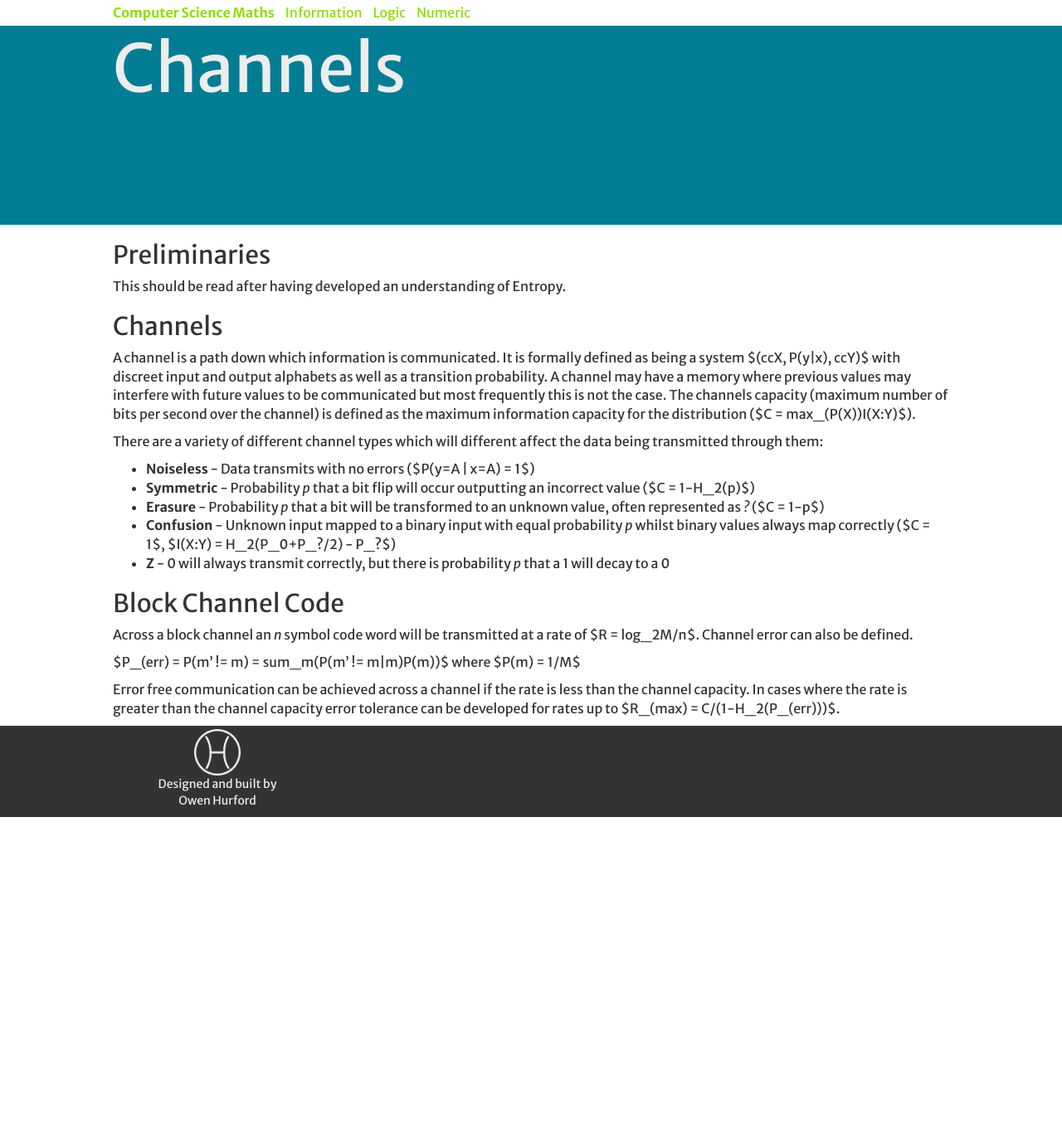
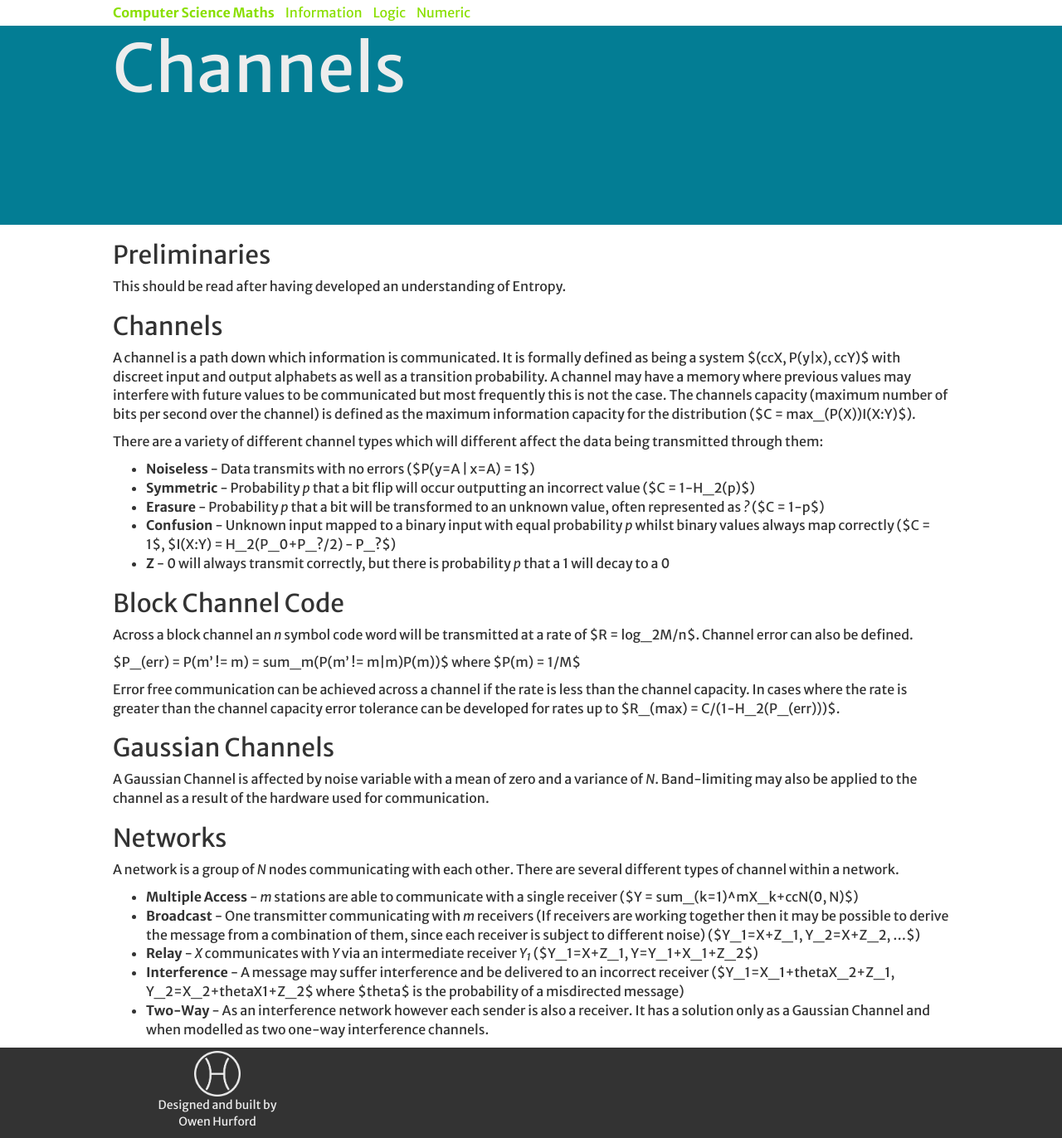
Before and after one commit to alwaysbusy/csmaths, a Jekyll site: the page built from topics/information/channels.md, in a window 1280 px wide. Shown: the whole page at 83% size. Built offline with Jekyll 4.4.1, drawn with Linux system fonts in a browser that asks for light colours; nearby versions of some CDN libraries; before the commit the page ends 985 px from its top, so only the background shows below that.

Commit message:
Channels

```diff
--- a/topics/information/channels.md
+++ b/topics/information/channels.md
@@ -24,3 +24,15 @@ Across a block channel an *n* symbol code word will be transmitted at a rate of
 $P_(err) = P(m' != m) = sum_m(P(m' != m\|m)P(m))$ where $P(m) = 1/M$
 
 Error free communication can be achieved across a channel if the rate is less than the channel capacity.  In cases where the rate is greater than the channel capacity error tolerance can be developed for rates up to $R_(max) = C/(1-H_2(P_(err)))$.
+
+## Gaussian Channels
+A Gaussian Channel is affected by noise variable with a mean of zero and a variance of *N*.  Band-limiting may also be applied to the channel as a result of the hardware used for communication.
+
+## Networks
+A network is a group of *N* nodes communicating with each other.  There are several different types of channel within a network.
+
+* **Multiple Access** - *m* stations are able to communicate with a single receiver ($Y = sum_(k=1)^mX_k+ccN(0, N)$)
+* **Broadcast** - One transmitter communicating with *m* receivers (If receivers are working together then it may be possible to derive the message from a combination of them, since each receiver is subject to different noise) ($Y_1=X+Z_1, Y_2=X+Z_2, ...$)
+* **Relay** - *X* communicates with *Y* via an intermediate receiver *Y<sub>1</sub>* ($Y_1=X+Z_1, Y=Y_1+X_1+Z_2$)
+* **Interference** - A message may suffer interference and be delivered to an incorrect receiver ($Y_1=X_1+thetaX_2+Z_1, Y_2=X_2+thetaX1+Z_2$ where $theta$ is the probability of a misdirected message)
+* **Two-Way** - As an interference network however each sender is also a receiver.  It has a solution only as a Gaussian Channel and when modelled as two one-way interference channels.
```
